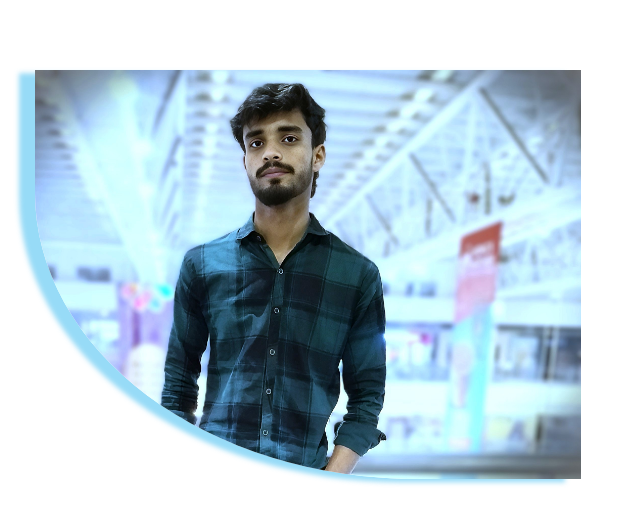
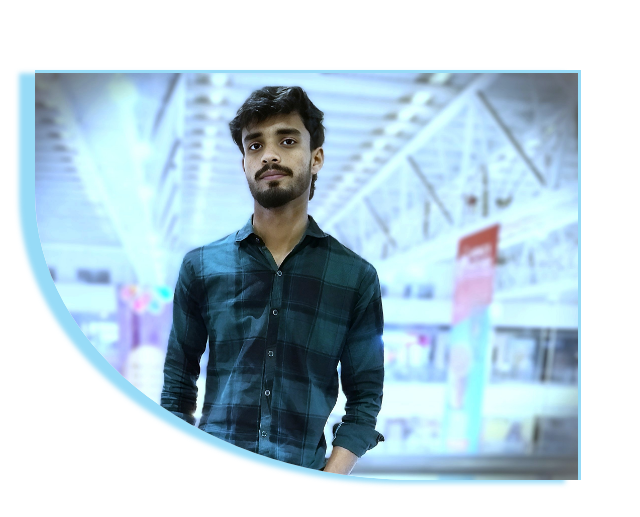
Before and after one commit to harshit7217/Main-Portfolio, a plain HTML site: page index.html in a window 1280 px wide. Shown: the part 131-648 px from the top of the page, 617-1257 px from the left. Drawn offline with nearby package versions, Linux system fonts and the light colour scheme.

Commit message:
image border updated

```diff
--- a/style.css
+++ b/style.css
@@ -55,6 +55,8 @@
 
 .img-fluid {
     border: 0px solid skyblue;
+    border-top: .2rem solid rgba(115, 207, 244, .74);
+    border-right: .2rem solid rgba(115, 207, 244, .74);
     border-bottom-left-radius: 70%;
     box-shadow: -1rem .2rem 5px rgba(115, 207, 244, 0.74);
 }
```
